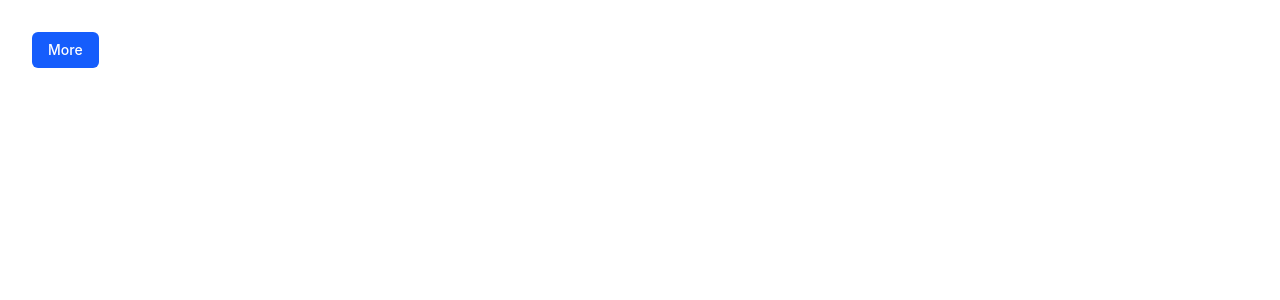
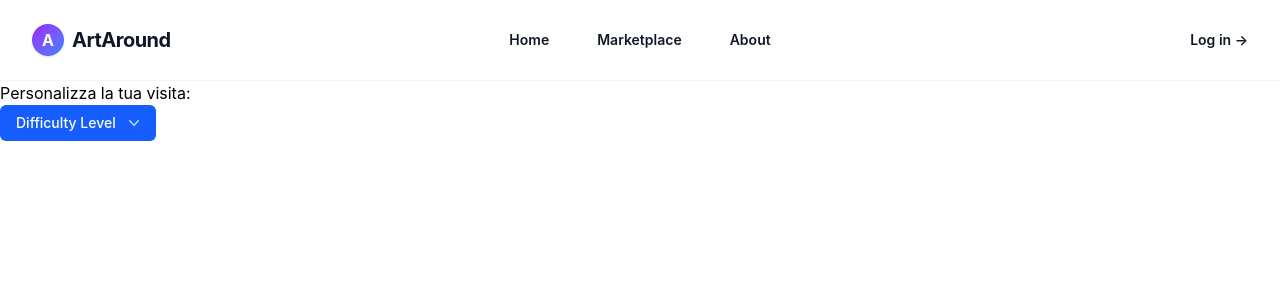
Before and after one commit to Tostapane/ArtAround, a Vue app in the folder navigator/: page / in a window 1280 px wide. Shown: the top 300 px of the page. Built offline with nearby package versions, Linux system fonts and the light colour scheme.

Commit message:
primi componenti navigator

```diff
--- a/navigator/src/App.vue
+++ b/navigator/src/App.vue
@@ -1,9 +1,13 @@
 <script setup lang="ts">
 import DropDownMenu from './components/DropDownMenu.vue'
+import Header from './components/Header.vue'
 </script>
 
 <template>
-  <main class="p-8"> <DropDownMenu />
+  <Header />
+  <h2>Personalizza la tua visita:</h2>
+  <DropDownMenu />
+  <main class="p-8">
   </main>
 </template>
 
--- a/navigator/src/assets/main.css
+++ b/navigator/src/assets/main.css
@@ -1,8 +1,2 @@
 @import "tailwindcss";
 @plugin "@headlessui/tailwindcss";
-
-@layer components {
-  .menu-btn {
-    @apply inline-flex justify-center rounded-md bg-blue-600 px-4 py-2 text-sm font-medium text-white hover:bg-blue-700 focus:outline-none focus-visible:ring-2 focus-visible:ring-white/75;
-  }
-}
--- a/navigator/src/components/DropDownMenu.vue
+++ b/navigator/src/components/DropDownMenu.vue
@@ -3,22 +3,51 @@
 </script>
 
 <template>
-  <Menu>
-    <MenuButton class="menu-btn">More</MenuButton>
-    <MenuItems>
+  <Menu as="div" class="relative inline-block text-left">
+    <div>
+      <MenuButton class="menu-btn">
+        Difficulty Level
+        <svg class="ml-2 -mr-1 h-5 w-5 text-blue-200 hover:text-blue-100" viewBox="0 0 20 20" fill="currentColor" aria-hidden="true">
+          <path fill-rule="evenodd" d="M5.23 7.21a.75.75 0 011.06.02L10 11.168l3.71-3.938a.75.75 0 111.08 1.04l-4.25 4.5a.75.75 0 01-1.08 0l-4.25-4.5a.75.75 0 01.02-1.06z" clip-rule="evenodd" />
+        </svg>
+      </MenuButton>
+    </div>
+
+    <transition
+      enter-active-class="transition duration-100 ease-out"
+      enter-from-class="transform scale-95 opacity-0"
+      enter-to-class="transform scale-100 opacity-100"
+      leave-active-class="transition duration-75 ease-in"
+      leave-from-class="transform scale-100 opacity-100"
+      leave-to-class="transform scale-95 opacity-0"
+    >
+      <MenuItems class="absolute left-0 z-10 mt-2 w-56 origin-top-left divide-y divide-gray-100 rounded-md bg-white shadow-lg ring-1 ring-black/5 focus:outline-none">
+        <div class="px-1 py-1">
           <MenuItem v-slot="{ active }">
-        <a :class='{ "bg-blue-500": active }' href="/account-settings">
-          Account settings
-        </a>
+            <button :class="[active ? 'bg-blue-500 text-white' : 'text-gray-900', 'group flex w-full items-center rounded-md px-2 py-2 text-sm']">
+              Beginner
+            </button>
           </MenuItem>
           <MenuItem v-slot="{ active }">
-        <a :class='{ "bg-blue-500": active }' href="/account-settings">
-          Documentation
-        </a>
+            <button :class="[active ? 'bg-blue-500 text-white' : 'text-gray-900', 'group flex w-full items-center rounded-md px-2 py-2 text-sm']">
+              Intermediate
+            </button>
           </MenuItem>
-      <MenuItem disabled>
-        <span class="opacity-75">Invite a friend (coming soon!)</span>
+          <MenuItem v-slot="{ active }">
+            <button :class="[active ? 'bg-blue-500 text-white' : 'text-gray-900', 'group flex w-full items-center rounded-md px-2 py-2 text-sm']">
+              Advanced
+            </button>
           </MenuItem>
+        </div>
       </MenuItems>
+    </transition>
   </Menu>
 </template>
+
+<style scoped>
+@reference "../assets/main.css";
+
+.menu-btn {
+  @apply inline-flex w-full justify-center rounded-md bg-blue-600 px-4 py-2 text-sm font-medium text-white hover:bg-blue-700 focus:outline-none focus-visible:ring-2 focus-visible:ring-white/75;
+}
+</style>
--- /dev/null
+++ b/navigator/src/components/Header.vue
@@ -0,0 +1,72 @@
+<script setup lang="ts">
+import { ref } from 'vue'
+import { Dialog, DialogPanel } from '@headlessui/vue'
+
+const mobileMenuOpen = ref(false)
+
+const navigation = [
+  { name: 'Home', href: '#' },
+  { name: 'Marketplace', href: '#' },
+  { name: 'About', href: '#' },
+]
+</script>
+
+<template>
+  <header class="bg-white border-b border-gray-100">
+    <nav class="mx-auto flex max-w-7xl items-center justify-between p-6 lg:px-8" aria-label="Global">
+      <div class="flex lg:flex-1">
+        <a href="#" class="-m-1.5 p-1.5 flex items-center gap-2">
+          <span class="sr-only">ArtAround</span>
+          <div class="h-8 w-8 rounded-full bg-gradient-to-br from-purple-600 to-blue-500 flex items-center justify-center text-white font-bold shadow-sm">A</div>
+          <span class="font-bold text-xl tracking-tight text-gray-900">ArtAround</span>
+        </a>
+      </div>
+      <div class="flex lg:hidden">
+        <button type="button" class="-m-2.5 inline-flex items-center justify-center rounded-md p-2.5 text-gray-700" @click="mobileMenuOpen = true">
+          <span class="sr-only">Open main menu</span>
+          <svg class="h-6 w-6" fill="none" viewBox="0 0 24 24" stroke-width="1.5" stroke="currentColor" aria-hidden="true">
+            <path stroke-linecap="round" stroke-linejoin="round" d="M3.75 6.75h16.5M3.75 12h16.5m-16.5 5.25h16.5" />
+          </svg>
+        </button>
+      </div>
+      <div class="hidden lg:flex lg:gap-x-12">
+        <a v-for="item in navigation" :key="item.name" :href="item.href" class="text-sm font-semibold leading-6 text-gray-900 hover:text-purple-600 transition-colors">{{ item.name }}</a>
+      </div>
+      <div class="hidden lg:flex lg:flex-1 lg:justify-end">
+        <a href="#" class="text-sm font-semibold leading-6 text-gray-900 hover:text-purple-600 transition-colors">Log in <span aria-hidden="true">&rarr;</span></a>
+      </div>
+    </nav>
+    <Dialog as="div" class="lg:hidden" @close="mobileMenuOpen = false" :open="mobileMenuOpen">
+      <div class="fixed inset-0 z-10" />
+      <DialogPanel class="fixed inset-y-0 right-0 z-10 w-full overflow-y-auto bg-white px-6 py-6 sm:max-w-sm sm:ring-1 sm:ring-gray-900/10">
+        <div class="flex items-center justify-between">
+          <a href="#" class="-m-1.5 p-1.5 flex items-center gap-2">
+            <span class="sr-only">ArtAround</span>
+            <div class="h-8 w-8 rounded-full bg-gradient-to-br from-purple-600 to-blue-500 flex items-center justify-center text-white font-bold shadow-sm">A</div>
+            <span class="font-bold text-xl tracking-tight text-gray-900">ArtAround</span>
+          </a>
+          <button type="button" class="-m-2.5 rounded-md p-2.5 text-gray-700" @click="mobileMenuOpen = false">
+            <span class="sr-only">Close menu</span>
+            <svg class="h-6 w-6" fill="none" viewBox="0 0 24 24" stroke-width="1.5" stroke="currentColor" aria-hidden="true">
+              <path stroke-linecap="round" stroke-linejoin="round" d="M6 18L18 6M6 6l12 12" />
+            </svg>
+          </button>
+        </div>
+        <div class="mt-6 flow-root">
+          <div class="-my-6 divide-y divide-gray-500/10">
+            <div class="space-y-2 py-6">
+              <a v-for="item in navigation" :key="item.name" :href="item.href" class="-mx-3 block rounded-lg px-3 py-2 text-base font-semibold leading-7 text-gray-900 hover:bg-gray-50">{{ item.name }}</a>
+            </div>
+            <div class="py-6">
+              <a href="#" class="-mx-3 block rounded-lg px-3 py-2.5 text-base font-semibold leading-7 text-gray-900 hover:bg-gray-50">Log in</a>
+            </div>
+          </div>
+        </div>
+      </DialogPanel>
+    </Dialog>
+  </header>
+</template>
+
+<style scoped>
+@reference "../assets/main.css";
+</style>
```
Also changed, not shown: navigator/src/components/Footer.vue (added). Lines whose indentation alone changed are shown as unchanged.
